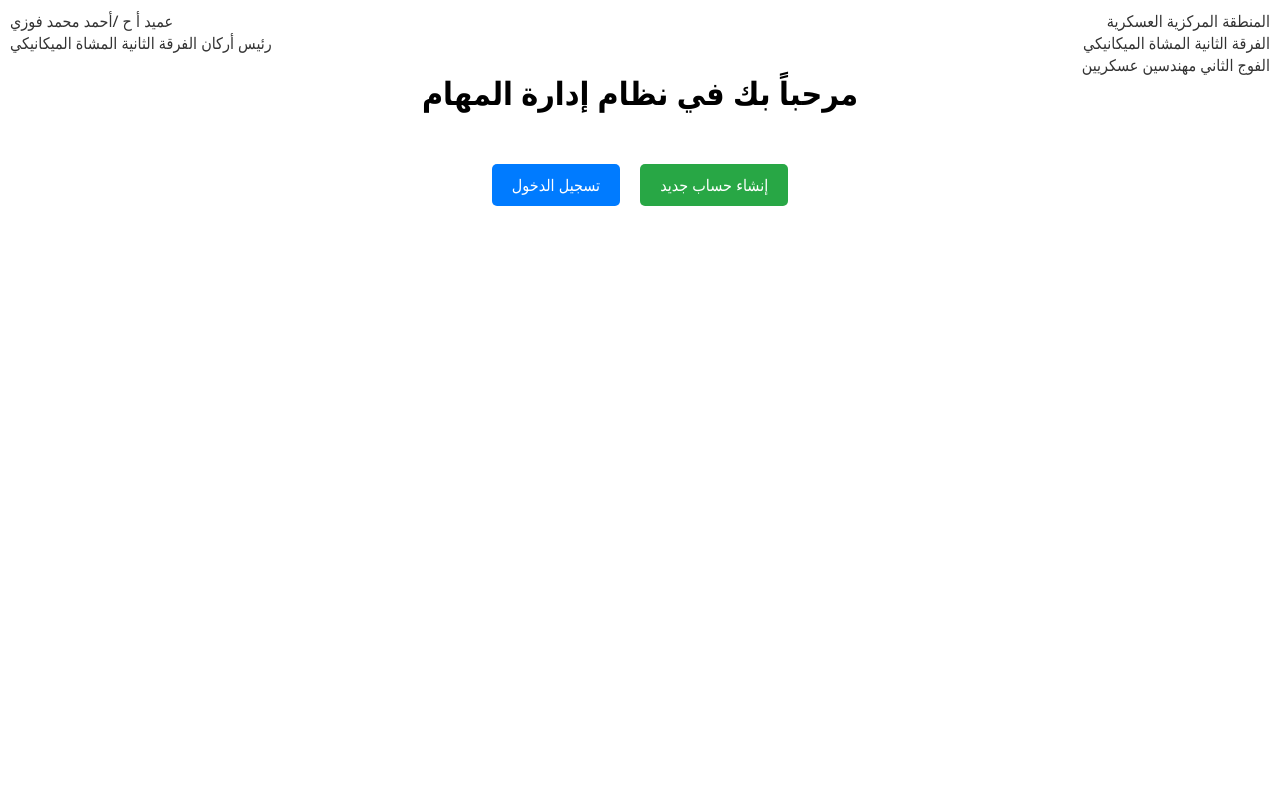
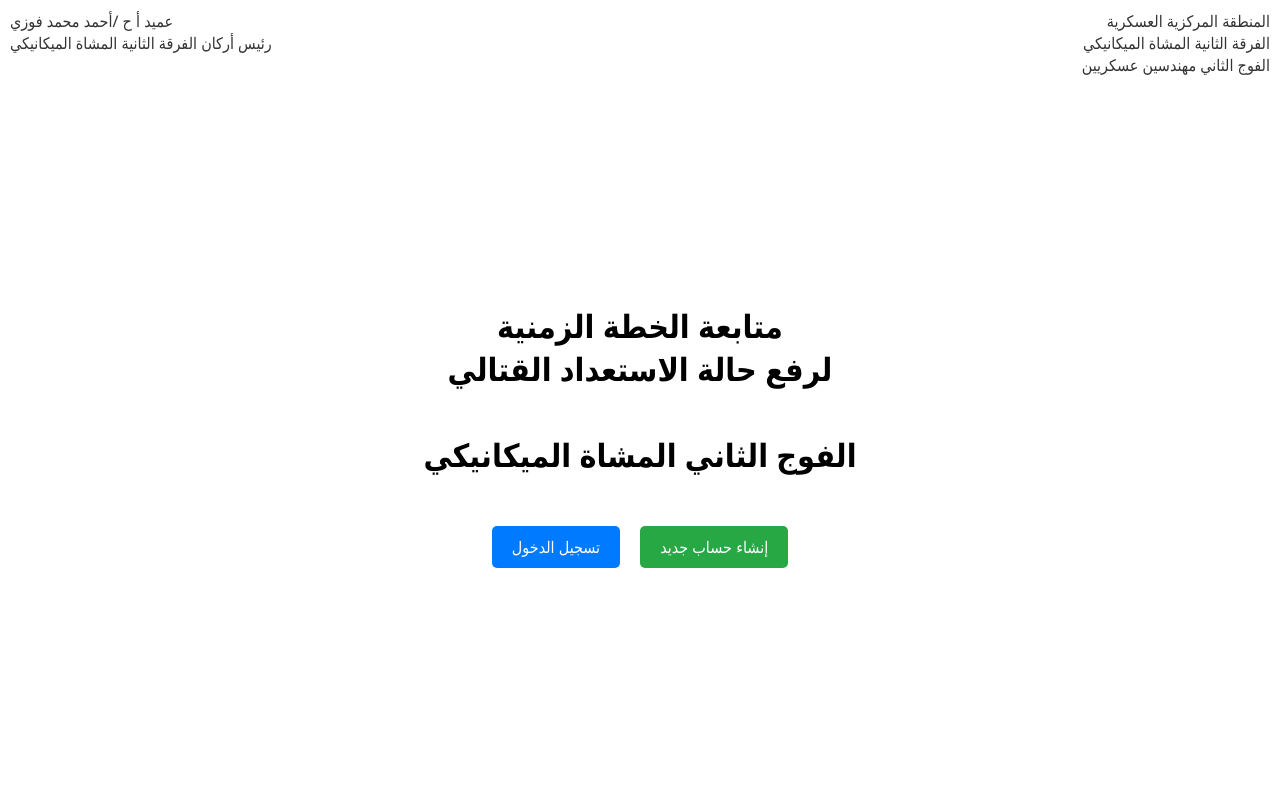
Before and after one commit to HasanAbdelhady/tasks, a Django app: page / in a window 1280 px wide. Run offline with Django 5.2, Linux system fonts and the light colour scheme.

Commit message:
Update login_or_signup.html

```diff
--- a/task_tracker/templates/login_or_signup.html
+++ b/task_tracker/templates/login_or_signup.html
@@ -9,6 +9,11 @@
                 font-family: 'Segoe UI', Tahoma, Geneva, Verdana, sans-serif;
                 margin: 0;
                 padding: 0;
+                height: 100vh; /* Make sure the body takes full height of the viewport */
+                display: flex;
+                justify-content: center; /* Horizontally center the content */
+                align-items: center; /* Vertically center the content */
+                flex-direction: column; /* Align items in a column */
             }
             .corner-text {
                 position: absolute;
@@ -64,7 +69,7 @@
         </div>
 
         <div class="container">
-            <h1>مرحباً بك في نظام إدارة المهام</h1>
+            <h1 class="title">متابعة الخطة الزمنية<br>لرفع حالة الاستعداد القتالي<br><br>الفوج الثاني المشاة الميكانيكي</h1>
             <div class="button-group">
                 <a href="{% url 'login' %}" class="login">تسجيل الدخول</a>
                 <a href="{% url 'signup' %}" class="signup">إنشاء حساب جديد</a>
```
